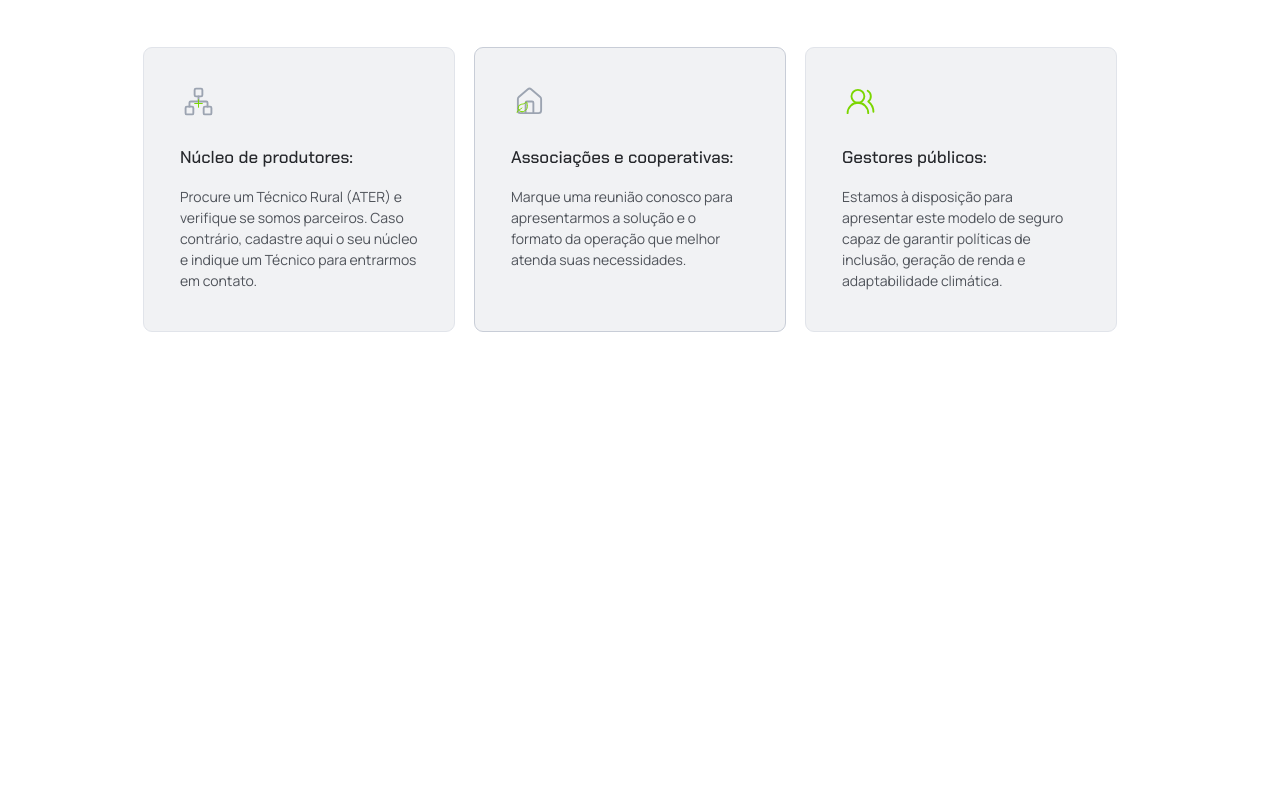
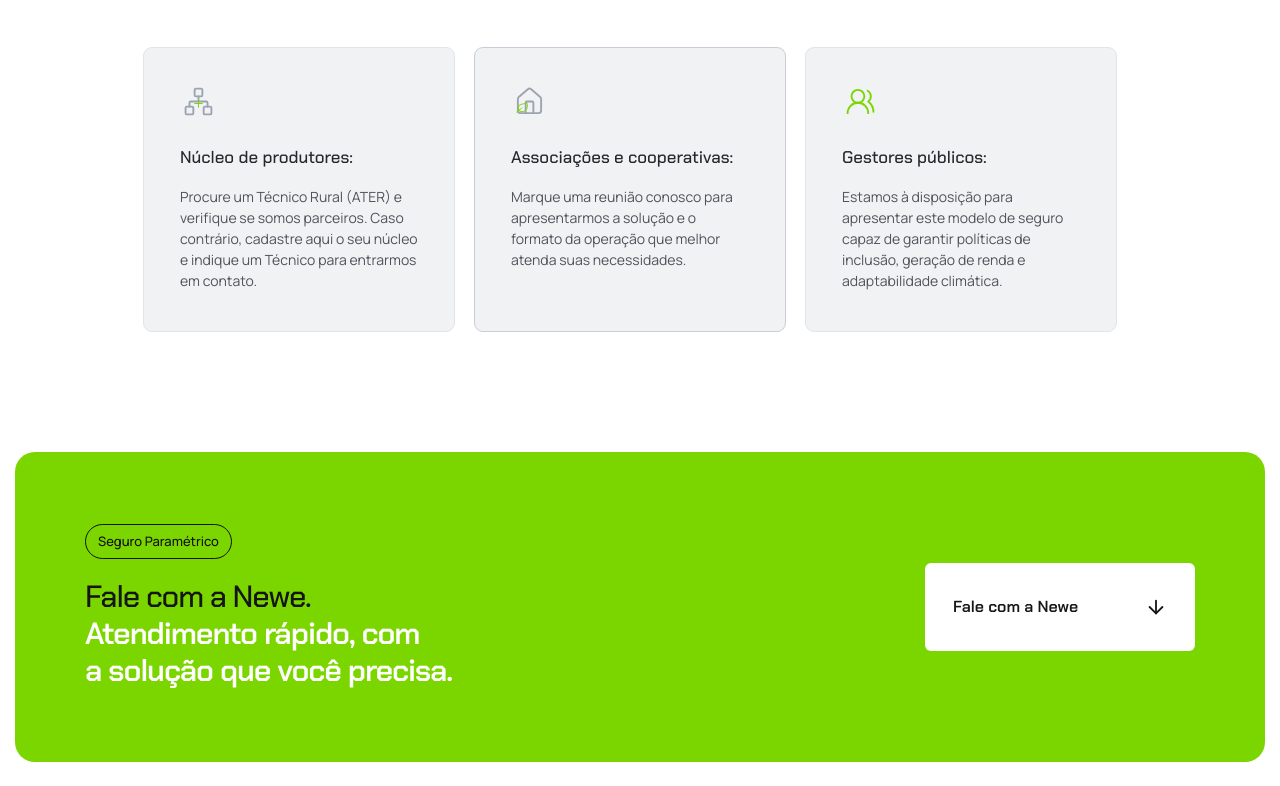
Before and after one commit to FilipeMafuila/lumina-seguro-parametricos-agricola, a Next.js app: page / in a window 1280 px wide. Shown: the part 2887-3673 px from the top of the page. Before the commit the page ends 3339 px from the top, so only its background shows below. Built offline with nearby package versions, Linux system fonts and the light colour scheme.

Commit message:
Add contact banner without crossed-out elements

```diff
--- a/app/globals.css
+++ b/app/globals.css
@@ -1138,6 +1138,105 @@ body {
   }
 }
 
+.contact-section {
+  padding: 0 15px 24px;
+  background: #fff;
+}
+
+.contact-panel {
+  min-height: 310px;
+  border-radius: 20px;
+  background: var(--newe-green);
+}
+
+.contact-panel-inner {
+  display: flex;
+  width: min(var(--site-content-width), calc(100% - var(--site-content-gutter) - var(--site-content-gutter)));
+  min-height: 310px;
+  align-items: center;
+  justify-content: space-between;
+  gap: 48px;
+  margin: 0 auto;
+}
+
+.contact-copy {
+  max-width: 590px;
+}
+
+.contact-pill {
+  background: transparent;
+}
+
+.contact-title {
+  display: flex;
+  flex-direction: column;
+  margin: 20px 0 0;
+  font-family: var(--font-display);
+  font-size: clamp(28px, 2.4vw, 32px);
+  font-weight: 500;
+  letter-spacing: -0.035em;
+  line-height: 1.2;
+}
+
+.contact-title-lead {
+  color: #151515;
+}
+
+.contact-title-message {
+  color: #fff;
+  font-weight: 600;
+}
+
+.contact-panel-action {
+  display: inline-flex;
+  width: 270px;
+  min-height: 88px;
+  flex: 0 0 auto;
+  align-items: center;
+  justify-content: space-between;
+  padding: 0 28px;
+  border-radius: 6px;
+  background: #fff;
+  color: #161616;
+  font-family: var(--font-display);
+  font-size: 16px;
+  font-weight: 600;
+  text-decoration: none;
+  transition: background-color 160ms ease;
+}
+
+.contact-panel-action:hover {
+  background: #f7f8f6;
+}
+
+@media (max-width: 760px) {
+  .contact-section {
+    padding: 0 var(--site-content-gutter) 20px;
+  }
+
+  .contact-panel {
+    min-height: 0;
+    border-radius: 16px;
+  }
+
+  .contact-panel-inner {
+    min-height: 0;
+    flex-direction: column;
+    align-items: flex-start;
+    gap: 32px;
+    padding: 36px 24px;
+  }
+
+  .contact-title {
+    font-size: clamp(26px, 7.5vw, 32px);
+  }
+
+  .contact-panel-action {
+    width: 100%;
+    min-height: 64px;
+  }
+}
+
 @media (prefers-reduced-motion: reduce) {
   html {
     scroll-behavior: auto;
--- a/app/page.tsx
+++ b/app/page.tsx
@@ -4,6 +4,7 @@ import { VideoPresentationSection } from '@/components/video-presentation-sectio
 import { ParametricInsuranceSection } from '@/components/parametric-insurance-section'
 import { BenefitsSection } from '@/components/benefits-section'
 import { ParticipationSection } from '@/components/participation-section'
+import { ContactSection } from '@/components/contact-section'
 
 export default function Page() {
   return (
@@ -14,6 +15,7 @@ export default function Page() {
       <ParametricInsuranceSection />
       <BenefitsSection />
       <ParticipationSection />
+      <ContactSection />
     </main>
   )
 }
--- /dev/null
+++ b/components/contact-section.tsx
@@ -0,0 +1,28 @@
+import { ArrowDown } from 'lucide-react'
+
+export function ContactSection() {
+  return (
+    <section className="contact-section" aria-labelledby="contact-title">
+      <div className="contact-panel">
+        <div className="contact-panel-inner">
+          <div className="contact-copy">
+            <span className="product-pill contact-pill">Seguro Paramétrico</span>
+            <h2 className="contact-title" id="contact-title">
+              <span className="contact-title-lead">Fale com a Newe.</span>
+              <span className="contact-title-message">
+                Atendimento rápido, com
+                <br />
+                a solução que você precisa.
+              </span>
+            </h2>
+          </div>
+
+          <a className="contact-panel-action" href="#cadastro">
+            <span>Fale com a Newe</span>
+            <ArrowDown aria-hidden="true" size={22} strokeWidth={2} />
+          </a>
+        </div>
+      </div>
+    </section>
+  )
+}
```
